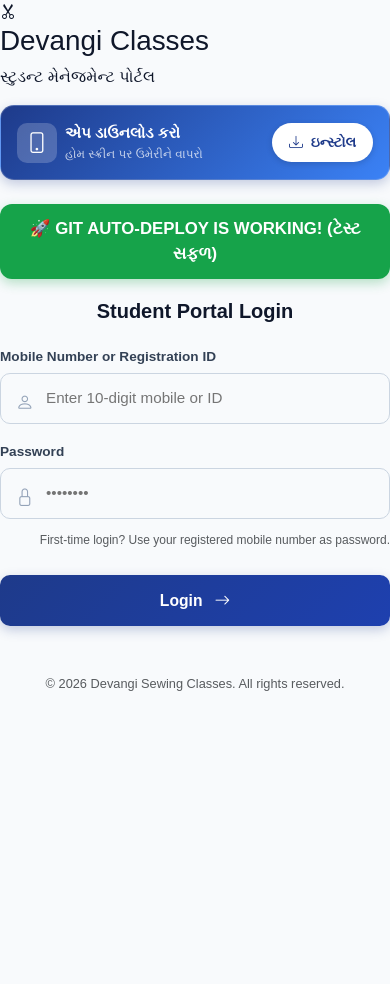
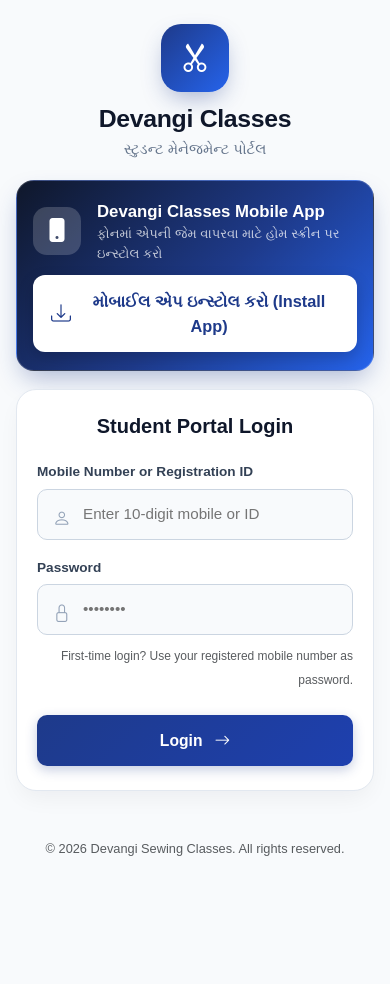
Before and after one commit to krushangmalaviya717/Student-Management, a PHP site: page /public/student/login.php in a window 390 px wide. Before the commit the page ends 691 px from the top, so only its background shows below. Run offline with PHP 8.4, Linux system fonts and the light colour scheme; some libraries are stand-ins or nearby versions; some web fonts are replaced.

Commit message:
feat(pwa): mobile app login layout, prominent install button, and 180-day persistent login

```diff
--- a/includes/student_auth.php
+++ b/includes/student_auth.php
@@ -1,15 +1,117 @@
 <?php
 require_once __DIR__ . '/../config/config.php';
 require_once __DIR__ . '/functions.php';
+
+const STUDENT_REMEMBER_COOKIE = 'devangi_student_remember';
+const STUDENT_REMEMBER_DAYS = 180;
 
 function current_student(): ?array
 {
     return $_SESSION['student'] ?? null;
 }
 
+function student_remember_secret(): string
+{
+    return defined('API_SECRET_KEY') && API_SECRET_KEY !== '' ? API_SECRET_KEY : 'devangi_student_remember_key_2026';
+}
+
+function set_student_remember_cookie(int $studentId, string $passwordHash): void
+{
+    $expires = time() + (STUDENT_REMEMBER_DAYS * 86400);
+    $pwSlice = substr($passwordHash, 0, 16);
+    $payload = $studentId . '|' . $expires;
+    $sig = hash_hmac('sha256', $payload . '|' . $pwSlice, student_remember_secret());
+    $token = rtrim(strtr(base64_encode($payload . '|' . $sig), '+/', '-_'), '=');
+
+    setcookie(STUDENT_REMEMBER_COOKIE, $token, [
+        'expires'  => $expires,
+        'path'     => '/',
+        'secure'   => (!empty($_SERVER['HTTPS']) && $_SERVER['HTTPS'] !== 'off'),
+        'httponly' => true,
+        'samesite' => 'Lax',
+    ]);
+}
+
+function clear_student_remember_cookie(): void
+{
+    setcookie(STUDENT_REMEMBER_COOKIE, '', [
+        'expires'  => time() - 3600,
+        'path'     => '/',
+        'secure'   => (!empty($_SERVER['HTTPS']) && $_SERVER['HTTPS'] !== 'off'),
+        'httponly' => true,
+        'samesite' => 'Lax',
+    ]);
+    unset($_COOKIE[STUDENT_REMEMBER_COOKIE]);
+}
+
+function restore_student_from_remember_cookie(): bool
+{
+    $raw = $_COOKIE[STUDENT_REMEMBER_COOKIE] ?? '';
+    if ($raw === '') {
+        return false;
+    }
+
+    $decoded = base64_decode(strtr($raw, '-_', '+/'), true);
+    if ($decoded === false) {
+        clear_student_remember_cookie();
+        return false;
+    }
+
+    $parts = explode('|', $decoded, 3);
+    if (count($parts) !== 3) {
+        clear_student_remember_cookie();
+        return false;
+    }
+
+    [$studentIdStr, $expiresStr, $sig] = $parts;
+    $studentId = (int)$studentIdStr;
+    $expires = (int)$expiresStr;
+
+    if ($studentId <= 0 || $expires < time()) {
+        clear_student_remember_cookie();
+        return false;
+    }
+
+    try {
+        $stmt = db()->prepare(
+            "SELECT s.*, b.name AS joined_batch_name, b.start_time, b.end_time, b.batch_days,
+                    pb.name AS preferred_batch_name
+             FROM students s
+             LEFT JOIN batches b ON s.joined_batch_id = b.id
+             LEFT JOIN batches pb ON s.preferred_batch_id = pb.id
+             WHERE s.id = ?
+             LIMIT 1"
+        );
+        $stmt->execute([$studentId]);
+        $student = $stmt->fetch();
+    } catch (Throwable $e) {
+        return false;
+    }
+
+    if (!$student || in_array($student['status'] ?? '', ['cancelled', 'inactive'], true)) {
+        clear_student_remember_cookie();
+        return false;
+    }
+
+    $hash = (string)($student['password_hash'] ?? '');
+    $expectedSig = hash_hmac('sha256', $studentId . '|' . $expires . '|' . substr($hash, 0, 16), student_remember_secret());
+    if (!hash_equals($expectedSig, $sig)) {
+        clear_student_remember_cookie();
+        return false;
+    }
+
+    unset($student['password_hash']);
+    $_SESSION['student'] = $student;
+    set_student_remember_cookie($studentId, $hash);
+    return true;
+}
+
 function is_student_logged_in(): bool
 {
-    return isset($_SESSION['student']) && !empty($_SESSION['student']['id']);
+    if (isset($_SESSION['student']) && !empty($_SESSION['student']['id'])) {
+        return true;
+    }
+    return restore_student_from_remember_cookie();
 }
 
 function require_student_login(): void
@@ -72,9 +174,11 @@ function attempt_student_login(string $identifier, string $password): ?string
         return 'પાસવર્ડ ખોટો છે.';
     }
 
-    // Set student session
+    // Set student session & persistent 180-day remember cookie
+    $finalHash = (string)($newHash ?? $hash ?? '');
     unset($student['password_hash']);
     $_SESSION['student'] = $student;
+    set_student_remember_cookie((int)$student['id'], $finalHash);
 
     return null; // Success
 }
@@ -82,6 +186,7 @@ function attempt_student_login(string $identifier, string $password): ?string
 function student_logout(): void
 {
     unset($_SESSION['student']);
+    clear_student_remember_cookie();
 }
 
 function reload_student_session(): void
--- a/public/student/assets/css/student.css
+++ b/public/student/assets/css/student.css
@@ -33,12 +33,14 @@ body {
   -webkit-font-smoothing: antialiased;
 }
 
-/* Glassmorphism Header */
+/* Mobile App Shell Constraint */
 .app-header {
+  max-width: 480px;
+  margin: 0 auto;
   background: rgba(255, 255, 255, 0.95);
   backdrop-filter: blur(12px);
   -webkit-backdrop-filter: blur(12px);
-  padding: 14px 20px;
+  padding: 14px 18px;
   position: sticky;
   top: 0;
   z-index: 1000;
@@ -46,6 +48,92 @@ body {
   justify-content: space-between;
   align-items: center;
   border-bottom: 1px solid var(--border-color);
+}
+
+/* Mobile Login Screen */
+.login-screen {
+  max-width: 460px;
+  min-height: 100vh;
+  margin: 0 auto;
+  padding: 24px 16px 36px;
+  display: flex;
+  flex-direction: column;
+  justify-content: center;
+}
+
+.login-header {
+  text-align: center;
+  margin-bottom: 20px;
+}
+
+.login-logo {
+  width: 68px;
+  height: 68px;
+  margin: 0 auto 12px;
+  border-radius: 20px;
+  background: linear-gradient(135deg, #1e3a8a 0%, #2563eb 100%);
+  color: #ffffff;
+  display: flex;
+  align-items: center;
+  justify-content: center;
+  font-size: 1.9rem;
+  box-shadow: 0 10px 24px -6px rgba(30, 58, 138, 0.4);
+}
+
+.login-title {
+  font-size: 1.55rem;
+  font-weight: 800;
+  color: var(--secondary);
+  margin: 0 0 4px;
+  letter-spacing: -0.3px;
+}
+
+.login-subtitle {
+  font-size: 0.92rem;
+  color: var(--text-muted);
+  margin: 0;
+  font-weight: 500;
+}
+
+.login-card {
+  background: #ffffff;
+  border-radius: 20px;
+  padding: 24px 20px;
+  border: 1px solid var(--border-color);
+  box-shadow: var(--shadow-soft);
+}
+
+.pwa-install-card {
+  background: linear-gradient(135deg, #0f172a 0%, #1e3a8a 55%, #2563eb 100%);
+  color: #ffffff;
+  border-radius: 18px;
+  padding: 18px 16px;
+  margin-bottom: 18px;
+  box-shadow: 0 12px 26px -6px rgba(30, 58, 138, 0.35);
+  border: 1px solid rgba(255, 255, 255, 0.16);
+}
+
+.pwa-install-big-btn {
+  width: 100%;
+  margin-top: 12px;
+  padding: 14px 18px;
+  border-radius: 12px;
+  border: none;
+  background: #ffffff;
+  color: #1e3a8a;
+  font-weight: 800;
+  font-size: 1.02rem;
+  display: flex;
+  align-items: center;
+  justify-content: center;
+  gap: 8px;
+  cursor: pointer;
+  box-shadow: 0 6px 16px rgba(0, 0, 0, 0.18);
+  transition: transform 0.15s ease, box-shadow 0.15s ease;
+}
+
+.pwa-install-big-btn:active {
+  transform: scale(0.98);
 }
 
 .brand {
@@ -78,9 +166,11 @@ body {
 /* Floating Bottom Navigation */
 .mobile-bottom-nav {
   position: fixed;
-  bottom: 16px;
-  left: 16px;
-  right: 16px;
+  bottom: 14px;
+  left: 50%;
+  transform: translateX(-50%);
+  width: calc(100% - 28px);
+  max-width: 452px;
   background: #ffffff;
   display: flex;
   justify-content: space-around;
@@ -123,9 +213,9 @@ body {
 
 /* Container */
 .container-app {
-  max-width: 600px;
+  max-width: 480px;
   margin: 0 auto;
-  padding: 18px 16px;
+  padding: 16px 14px;
 }
 
 /* Cards */
--- a/public/student/login.php
+++ b/public/student/login.php
@@ -35,27 +35,21 @@ require_once __DIR__ . '/includes/header.php';
         <p class="login-subtitle">સ્ટુડન્ટ મેનેજમેન્ટ પોર્ટલ</p>
     </div>
 
-    <!-- PWA Install Banner (Mandatory on mobile browser) v3 -->
-    <div id="pwaInstallCard" class="card-app mb-4" style="padding: 16px; background: linear-gradient(135deg, #1e3a8a 0%, #3b82f6 100%); color: white; border: 1px solid rgba(255, 255, 255, 0.2); border-radius: 14px; box-shadow: 0 4px 12px rgba(30, 58, 138, 0.25);">
-        <div class="d-flex justify-content-between align-items-center">
-            <div class="d-flex align-items-center gap-2">
-                <div style="background: rgba(255,255,255,0.2); width: 40px; height: 40px; border-radius: 10px; display: flex; align-items: center; justify-content: center; font-size: 1.3rem;">
-                    <i class="bi bi-phone"></i>
-                </div>
-                <div>
-                    <div class="fw-bold" style="font-size: 0.95rem;">એપ ડાઉનલોડ કરો</div>
-                    <div class="small opacity-75" style="font-size: 0.75rem;">હોમ સ્ક્રીન પર ઉમેરીને વાપરો</div>
-                </div>
+    <!-- PWA Install Banner (Prominent on mobile browser) -->
+    <div id="pwaInstallCard" class="pwa-install-card">
+        <div class="d-flex align-items-center gap-3">
+            <div style="background: rgba(255,255,255,0.18); width: 48px; height: 48px; border-radius: 14px; display: flex; align-items: center; justify-content: center; font-size: 1.5rem; flex-shrink: 0;">
+                <i class="bi bi-phone-fill"></i>
             </div>
-            <button type="button" class="btn btn-sm bg-white rounded-pill px-3 py-2 fw-bold pwa-install-trigger" style="color: #1e3a8a; box-shadow: 0 2px 6px rgba(0,0,0,0.15);" onclick="triggerPwaInstall();">
-                <i class="bi bi-download me-1"></i> ઇન્સ્ટોલ
-            </button>
+            <div>
+                <div class="fw-bold" style="font-size: 1.05rem;">Devangi Classes Mobile App</div>
+                <div class="opacity-75" style="font-size: 0.82rem;">ફોનમાં એપની જેમ વાપરવા માટે હોમ સ્ક્રીન પર ઇન્સ્ટોલ કરો</div>
+            </div>
         </div>
-    </div>
-
-    <!-- Live Auto-Deploy Test Banner -->
-    <div style="background: #16a34a; color: #ffffff; text-align: center; font-weight: 700; padding: 12px; border-radius: 12px; margin-bottom: 20px; font-size: 1.05rem; box-shadow: 0 4px 12px rgba(22, 163, 74, 0.3);">
-        🚀 GIT AUTO-DEPLOY IS WORKING! (ટેસ્ટ સફળ)
+        <button type="button" class="pwa-install-big-btn pwa-install-trigger" onclick="triggerPwaInstall();">
+            <i class="bi bi-download fs-5"></i>
+            <span>મોબાઈલ એપ ઇન્સ્ટોલ કરો (Install App)</span>
+        </button>
     </div>
 
     <div class="login-card">
--- a/public/student/sw.js
+++ b/public/student/sw.js
@@ -1,4 +1,4 @@
-const CACHE_NAME = 'devangi-student-v3';
+const CACHE_NAME = 'devangi-student-v4';
 const ASSETS_TO_CACHE = [
   '/public/student/login.php',
   '/public/student/dashboard.php',
```
Also changed, not shown: public/student/dashboard.php (+13 -12 lines), public/student/manifest.json.
